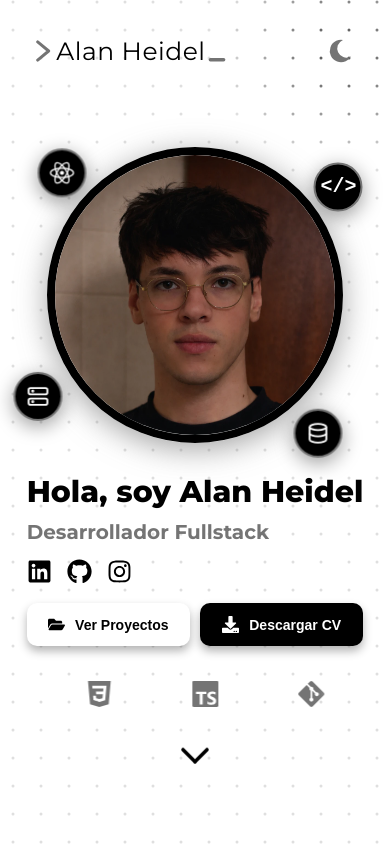
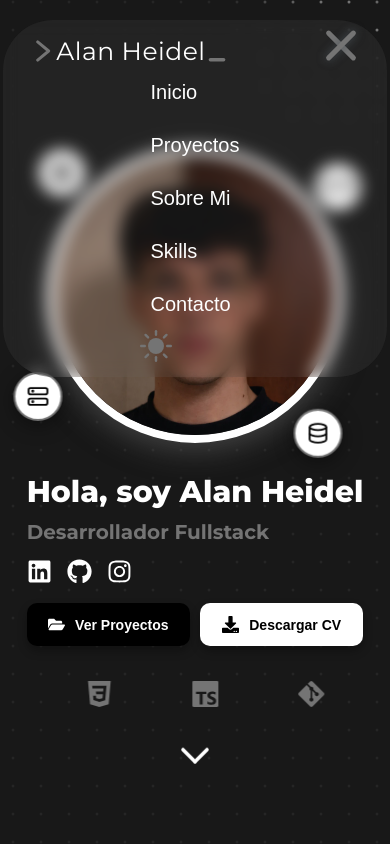
Before and after one commit to AlanHeidel/portfolio, a React (Vite) app: page / in a window 390 px wide. Both pictures are taken after a click on the button 340 px from the left and 51 px from the top of the page. Shown: the top 844 px of the page. Built offline with nearby package versions, Linux system fonts and the light colour scheme.

Commit message:
fix(header): stabilize mobile pill and nav

```diff
--- a/src/App.css
+++ b/src/App.css
@@ -703,6 +703,10 @@
     margin-bottom: 50px;
   }
 
+  .btn-about-cv-container {
+    justify-content: center;
+  }
+
   .contact-container {
     margin: 80px auto 80px auto;
     width: 90%;
--- /dev/null
+++ b/src/components/Header/BurgerButton/BurgerButton.css
@@ -0,0 +1,40 @@
+.burger-button {
+    all: unset;
+    display: flex;
+    flex-direction: column;
+    position: relative;
+    cursor: pointer;
+    width: 40px;
+    height: 30px;
+    justify-content: space-between;
+    z-index: 99;
+    transition: all .3s ease;
+}
+
+.burger-button span {
+    width: 40px;
+    height: 5px;
+    background: var(--text-secondary);
+    border-radius: 100px;
+    display: inline-block;
+    transition: 0.3s ease;
+    left: 0;
+}
+
+.burger-button.open .top {
+    transform: translateY(12px) rotate(45deg);
+    transform-origin: center;
+    width: auto;
+}
+
+.burger-button.open .bottom {
+    transform: translateY(-13px) rotate(-45deg);
+    transform-origin: center;
+    width: auto;
+    box-shadow: 0 0 10px #495057;
+}
+
+.burger-button.open .middle {
+    transform: translateX(-20px);
+    opacity: 0;
+}
--- /dev/null
+++ b/src/components/Header/BurgerButton/BurgerButton.jsx
@@ -0,0 +1,15 @@
+import "./BurgerButton.css"
+
+export default function BurgerButton({ open, setOpen }) {
+    return (
+        <button
+            className={`burger-button ${open ? "open" : ""}`}
+            onClick={() => setOpen(!open)}
+            aria-label="Open menu"
+        >
+            <span className="top"></span>
+            <span className="middle"></span>
+            <span className="bottom"></span>
+        </button>
+    );
+}
--- a/src/components/Header/Header.css
+++ b/src/components/Header/Header.css
@@ -3,6 +3,7 @@
   top: 20px;
   width: 100%;
   max-width: 1600px;
+  max-height: auto;
   left: 0;
   right: 0;
   margin: 0 auto;
@@ -20,9 +21,15 @@
   background: var(--bg-header);
   backdrop-filter: blur(8px);
   -webkit-backdrop-filter: blur(8px);
-  border-radius: 99px;
+  border-radius: 50px;
   border: 1px solid #271e3754;
   max-width: 750px;
+}
+
+.header-container {
+  width: 100%;
+  display: flex;
+  justify-content: space-between;
 }
 
 .name-container {
@@ -44,13 +51,13 @@
   font-size: 18px;
 }
 
-nav {
+.header-nav-desktop {
   position: absolute;
   left: 50%;
   transform: translateX(-50%);
 }
 
-nav ul {
+.header-list-desktop {
   list-style: none;
   display: flex;
   gap: 10px;
@@ -58,7 +65,7 @@ nav ul {
   padding: 0;
 }
 
-nav button {
+.header-nav-desktop button {
   display: inline-block;
   padding: 10px 15px;
   border-radius: 999px;
@@ -74,23 +81,12 @@ nav button {
   cursor: pointer;
 }
 
-nav button:hover {
+.header-nav-desktop button:hover {
   background: var(--bg-hover-header);
 }
 
-.header-pill.scrolled nav button {
+.header-pill.scrolled .header-nav-desktop button {
   font-size: 15px;
-}
-
-.header-pill .header-link {
-  height: 30px;
-  width: 30px;
-  transition: all 0.3s ease;
-}
-
-.header-pill.scrolled .header-link {
-  height: 25px;
-  width: 25px;
 }
 
 .theme-container {
@@ -138,8 +134,79 @@ nav button:hover {
   width: 35px;
 }
 
+.burger-button-container {
+  display: none;
+}
+
+.menu-mobile {
+  display: none;
+}
+
+.theme-container-mobile {
+  display: none;
+}
+
 @media (max-width: 768px) {
+  .header-list-mobile {
+    list-style: none;
+    display: flex;
+    flex-direction: column;
+    gap: 10px;
+    margin: 0;
+    padding: 0;
+  }
+
+  .header-nav-mobile button {
+    display: inline-block;
+    padding: 10px 15px;
+    border-radius: 999px;
+    font-size: 20px;
+    font-weight: 500;
+    color: var(--text-primary);
+    background: transparent;
+    text-decoration: none;
+    text-wrap: nowrap;
+    transition: all 0.3s ease;
+    appearance: none;
+    border: none;
+    cursor: pointer;
+  }
+
+  .header-nav-mobile button:hover {
+    background: var(--bg-hover-header);
+  }
+
+  .header-pill.open:not(.header-pill.scrolled) {
+    background: var(--bg-header);
+    backdrop-filter: blur(8px);
+    -webkit-backdrop-filter: blur(8px);
+    border-radius: 50px;
+  }
+
+  .burger-button-container {
+    display: block;
+  }
+
+  .theme-container {
+    display: none;
+  }
+
+  .theme-container-mobile {
+    display: flex;
+    align-items: center;
+    justify-content: center;
+    width: 40px;
+    height: 40px;
+  }
+
+  .menu-mobile.open {
+    display: flex;
+    flex-direction: column;
+    align-items: start;
+  }
+
   .header-pill {
+    flex-direction: column;
     max-width: 85vw;
     padding: 10px 25px;
     gap: 0;
@@ -149,7 +216,7 @@ nav button:hover {
     max-width: 75vw;
   }
 
-  .header-pill ul {
+  .header-list-desktop {
     display: none;
   }
 }
--- a/src/components/Header/Header.jsx
+++ b/src/components/Header/Header.jsx
@@ -5,6 +5,7 @@ import Icon2 from "../../assets/icon2.svg";
 import { scrollToId } from "../../utils/scrollToId.jsx";
 import SunIcon from "../../assets/theme/sun-icon.svg"
 import MoonIcon from "../../assets/theme/moon-icon.svg"
+import BurgerButton from "./BurgerButton/BurgerButton.jsx";
 
 const FULL_NAME = "Alan Heidel";
 const navLinks = [
@@ -17,9 +18,21 @@ const navLinks = [
 
 
 export default function Header({ theme, setTheme }) {
+  const [menuOpen, setMenuOpen] = useState(false);
   const [scrolled, setScrolled] = useState(false);
   const [displayName, setDisplayName] = useState(FULL_NAME);
   const typingTimeout = useRef();
+  const headerRef = useRef(null);
+
+  useEffect(() => {
+    const onClickOutside = (e) => {
+      if (headerRef.current && !headerRef.current.contains(e.target)) {
+        setMenuOpen(false);
+      }
+    };
+    document.addEventListener('mousedown', onClickOutside);
+    return () => document.removeEventListener('mousedown', onClickOutside);
+  }, []);
 
   useEffect(() => {
     document.documentElement.classList.remove('light', 'dark');
@@ -55,15 +68,16 @@ export default function Header({ theme, setTheme }) {
   }, [scrolled, displayName]);
 
   return (
-    <header className={`header-pill${scrolled ? " scrolled" : ""}`}>
+    <header ref={headerRef} className={`header-pill ${scrolled ? " scrolled" : ""} ${menuOpen ? "open" : ""}`}>
+      <div className='header-container'>
         <div onClick={() => scrollToId('home')} className={`name-container${scrolled ? " scrolled" : ""}`}>
           <img src={Icon} alt="Logo" width={22} height={22} />
           <span className="name">{displayName}</span>
           <img src={Icon2} alt="Logo" width={22} height={22} />
         </div>
 
-      <nav>
-        <ul>
+        <nav className="header-nav-desktop">
+          <ul className="header-list-desktop">
             {navLinks.map((link, i) => (
               <li key={i}>
                 <button onClick={() => scrollToId(link.href)} >{link.label}</button>
@@ -78,6 +92,32 @@ export default function Header({ theme, setTheme }) {
             <img src={MoonIcon} alt="" className={`theme-icon moon ${theme === 'light' ? 'show' : ''}`} />
           </button>
         </div>
+
+        <div className="burger-button-container">
+          <BurgerButton open={menuOpen} setOpen={setMenuOpen} />
+        </div>
+      </div>
+      <div className={`menu-mobile ${menuOpen ? "open" : ""}`}>
+        <nav className="header-nav-mobile">
+          <ul className="header-list-mobile">
+            {navLinks.map((link, i) => (
+              <li key={i}>
+                <button onClick={() => {
+                  scrollToId(link.href);
+                  setMenuOpen(false);
+                }} >{link.label}</button>
+              </li>
+            ))}
+          </ul>
+        </nav>
+        <div className="theme-container-mobile">
+          <button className="theme-toggle" onClick={toggleTheme} aria-label="Change theme">
+            <img src={SunIcon} alt="" className={`theme-icon sun ${theme === 'dark' ? 'show' : ''}`} />
+            <img src={MoonIcon} alt="" className={`theme-icon moon ${theme === 'light' ? 'show' : ''}`} />
+          </button>
+        </div>
+      </div>
+
     </header>
   );
 }
```
Lines whose indentation alone changed are shown as unchanged.
